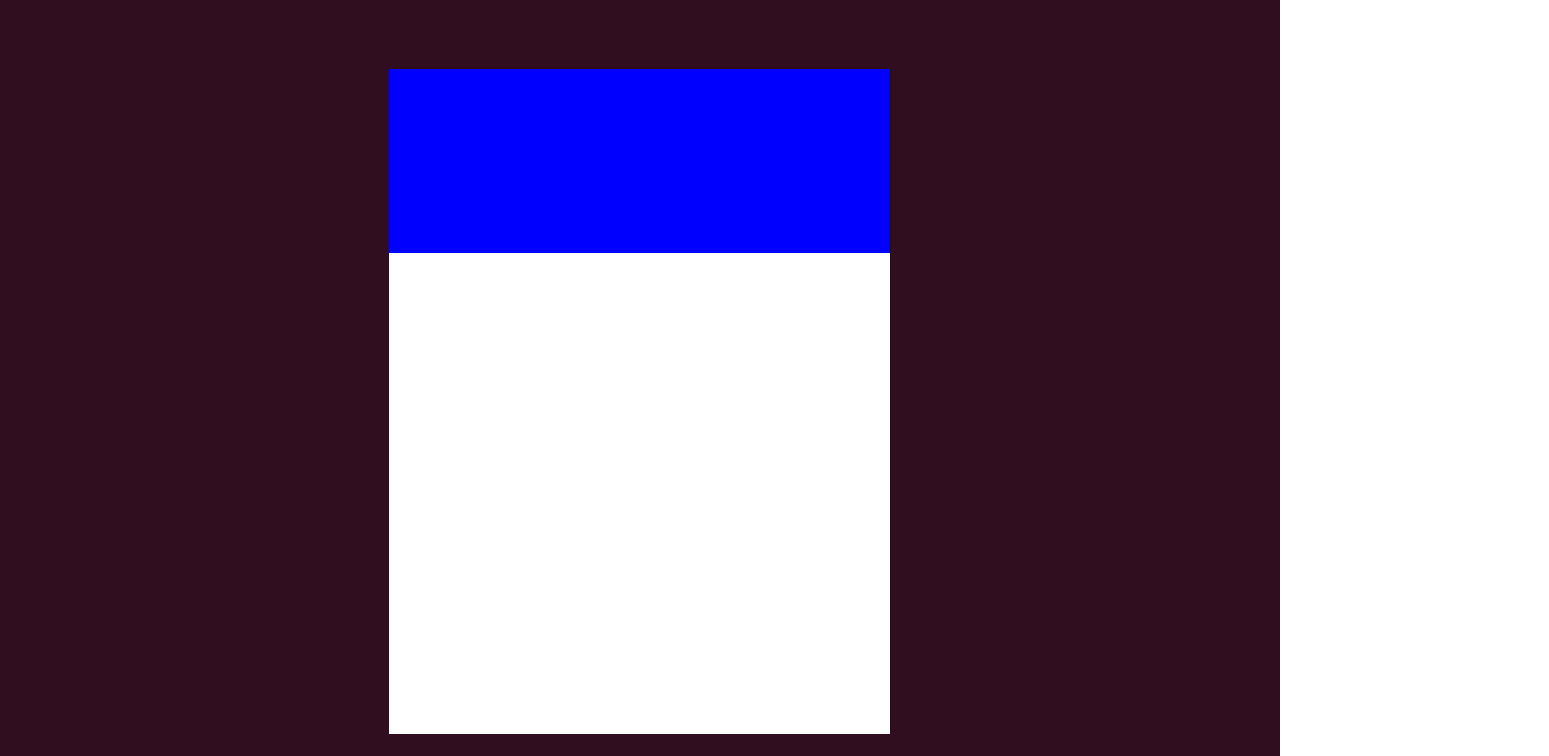
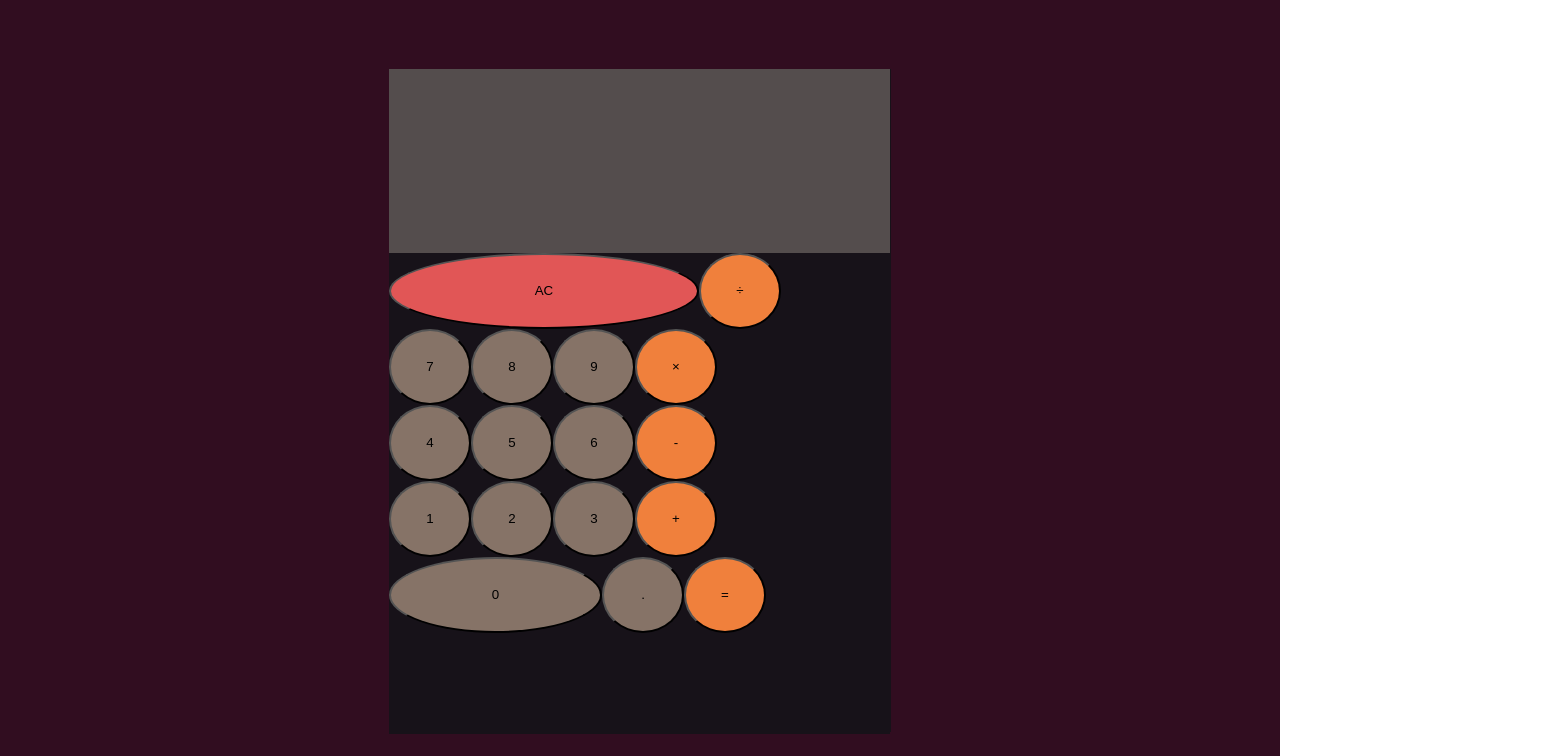
Before and after one commit to tylershienlim/fcc-reactjs-calculatorApp, a React (Create React App) app: page / in a window 1280 px wide. Shown: the top 756 px of the page, 1549 px wide, since content can reach past the window. Built offline with nearby package versions, Linux system fonts and the light colour scheme.

Commit message:
buttons
buttons added, no functionality yet.

```diff
--- a/src/App.css
+++ b/src/App.css
@@ -11,3 +11,20 @@
   align-items: center;
   height: 100vh;
 }
+
+.designText {
+  position: absolute;
+  width: 539px;
+  height: 116px;
+  left: 1010px;
+  top: 1131px;
+
+  font-family: 'Inter';
+  font-style: normal;
+  font-weight: 400;
+  font-size: 48px;
+  line-height: 58px;
+  text-align: center;
+
+  color: #FFFFFF;
+}
--- a/src/App.js
+++ b/src/App.js
@@ -6,6 +6,9 @@ function App() {
     <div className="App">
       <div className='container'>
         <Calculator/>
+        <div className='designText'>
+          Designed and coded by @tylershienlim
+        </div>
       </div>
     </div>
   );
--- a/src/components/Calculator.css
+++ b/src/components/Calculator.css
@@ -11,7 +11,7 @@
     height: 184px;
     left: 1px;
     top: -2px;
-    background-color: blue;
+    background-color: #544D4D;
   }
 
   .calculatorButtons {
@@ -19,5 +19,5 @@
     height: 481px;
     left: 1px;
     top: 182px;
-    background-color: white;
+    background-color: #171219;;
   }
--- a/src/components/Calculator.js
+++ b/src/components/Calculator.js
@@ -1,11 +1,45 @@
+import React from 'react'
 import './Calculator.css'
-import React from 'react'
+import Button from '../reusable/Button';
+import LongButton from '../reusable/LongButton';
 
 function Calculator() {
   return (
     <div className='calculatorFrame'>
         <div className='calculatorDisplay'></div>
-        <div className='calculatorButtons'></div>
+        <div className='calculatorButtons'>
+          <div>
+            <LongButton size='Clear'>AC</LongButton>
+            <Button color='Operator' id='divide'>÷</Button>
+          </div>
+
+          <div>
+            <Button id='seven'>7</Button>
+            <Button id='eight'>8</Button>
+            <Button id='nine'>9</Button>
+            <Button color='Operator' id='multiply'>×</Button>
+          </div>
+
+          <div>
+            <Button id='four'>4</Button>
+            <Button id='five'>5</Button>
+            <Button id='six'>6</Button>
+            <Button color='Operator' id='subtract'>-</Button>
+          </div>
+
+          <div>
+            <Button id='one'>1</Button>
+            <Button id='two'>2</Button>
+            <Button id='three'>3</Button>
+            <Button color='Operator' id='add'>+</Button>
+          </div>
+
+          <div>
+            <LongButton>0</LongButton>
+            <Button id='decimal'>.</Button>
+            <Button color='Operator' id='equals'>=</Button>
+          </div>
+        </div>
     </div>
   )
 }
--- /dev/null
+++ b/src/reusable/Button.css
@@ -0,0 +1,13 @@
+button {
+    width: 82px;
+    height: 76px;
+    border-radius: 50%;
+}
+
+.buttonNumber {
+    background-color:#867367;
+}
+
+.buttonOperator {
+    background-color:#F0803C;
+}
--- /dev/null
+++ b/src/reusable/Button.js
@@ -0,0 +1,12 @@
+import React from 'react'
+import './Button.css'
+
+const Button = ({children, color="Number"}) => {
+  return (
+    <button className={`button${color}`}>
+        {children}
+    </button>
+  )
+}
+
+export default Button
--- /dev/null
+++ b/src/reusable/LongButton.css
@@ -0,0 +1,11 @@
+.buttonZero {
+    width: 213px;
+    height: 76px;
+    background-color: #867367;
+}
+
+.buttonClear {
+    width: 310px;
+    height: 76px;
+    background-color:  #E15656;
+}
--- /dev/null
+++ b/src/reusable/LongButton.js
@@ -0,0 +1,11 @@
+import './LongButton.css'
+
+const LongButton = ({children, size="Zero"}) => {
+    return (
+        <button className={`button${size}`}>
+            {children}
+        </button>
+    )
+}
+
+export default LongButton;
```
